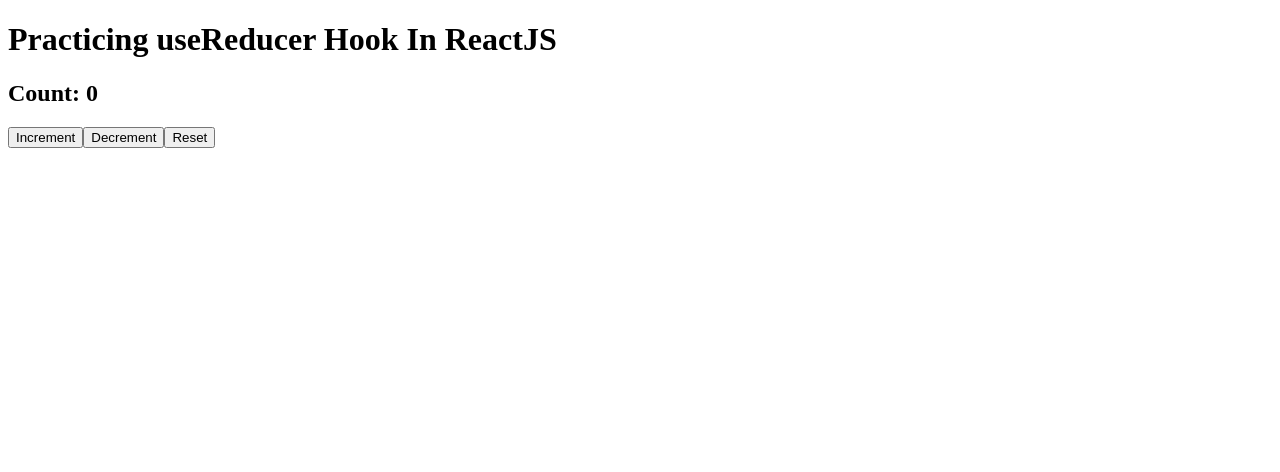
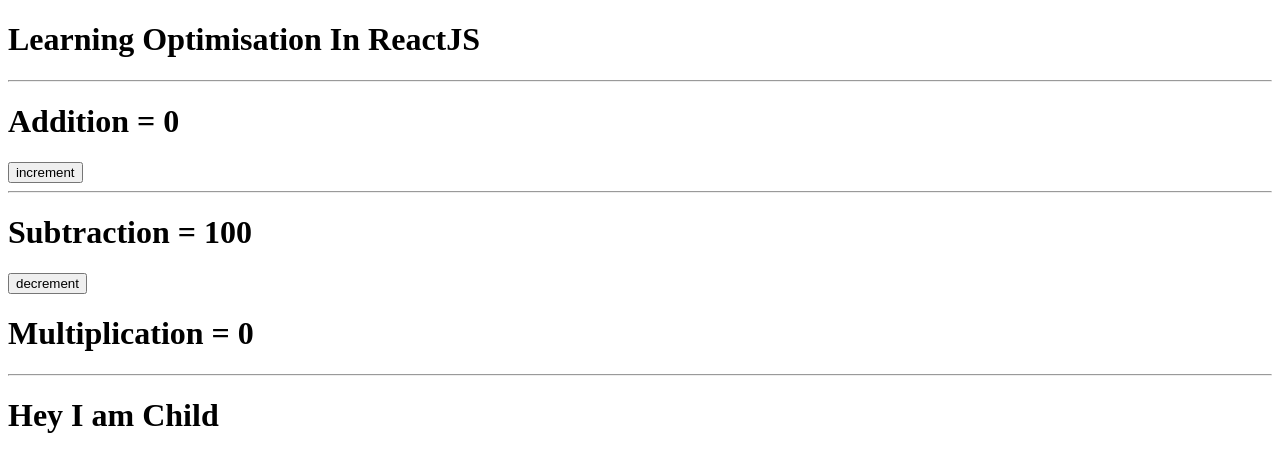
Before and after one commit to iamkeshavSharma19/ReactJSPracticeJuly, a React (Vite) app: page / in a window 1280 px wide. Shown: the top 472 px of the page. Built offline with nearby package versions, Linux system fonts and the light colour scheme.

Commit message:
Optimisation In React Completed

```diff
--- a/src/App.jsx
+++ b/src/App.jsx
@@ -23,6 +23,7 @@
 import FetchProductsByFollowing from "./components/Fetch/FetchProductsByFollowing";
 import FetchProductsPracticeOwnMyOwn from "./components/Fetch/FetchProductsPracticeOwnMyOwn";
 import Reducer from "./components/Reducer/Reducer";
+import Optimisation from "./components/optimisation/Optimisation";
 // import UseReducerHookByFollowing from "./components/useReducerHookByFollowing/UseReducerHookByFollowing";
 
 const App = () => {
@@ -58,7 +59,8 @@
       {/* <UncontrolledFormsPracticeOwnMyOwn /> */}
       {/* <UseReducerHookByFollowing /> */}
       {/* <UseReducerHookPracticeOwnMyOwn /> */}
-      <Reducer />
+      {/* <Reducer /> */}
+      <Optimisation />
     </div>
   );
 };
--- /dev/null
+++ b/src/components/optimisation/Child.jsx
@@ -0,0 +1,13 @@
+import React from "react";
+
+const Child = () => {
+  console.log("I am child");
+
+  return (
+    <div>
+      <h1>Hey I am Child</h1>
+    </div>
+  );
+};
+
+export default React.memo(Child);
--- /dev/null
+++ b/src/components/optimisation/Optimisation.jsx
@@ -0,0 +1,35 @@
+import React, { useState, useMemo, useCallback } from "react";
+import Child from "./Child";
+
+const Optimisation = () => {
+  const [add, setAdd] = useState(0);
+  const [minus, setMinus] = useState(100);
+  //   const multiply = () => {
+  //     console.log("multiply");
+  //     return add * 5;
+  //   };
+  const multiply = useMemo(() => {
+    console.log("multiply");
+    return add * 5;
+  }, [add]);
+
+  const display = useCallback(() => {
+    console.log("Display function");
+  }, []);
+  return (
+    <div>
+      <h1>Learning Optimisation In ReactJS</h1>
+      <hr />
+      <h1>Addition = {add}</h1>
+      <button onClick={() => setAdd((prev) => prev + 1)}>increment</button>
+      <hr />
+      <h1>Subtraction = {minus}</h1>
+      <button onClick={() => setMinus((prev) => prev - 1)}>decrement</button>
+      <h1>Multiplication = {multiply}</h1>
+      <hr />
+      <Child data={display} />
+    </div>
+  );
+};
+
+export default Optimisation;
```
